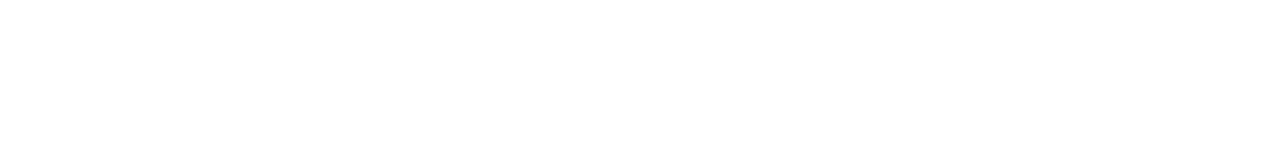
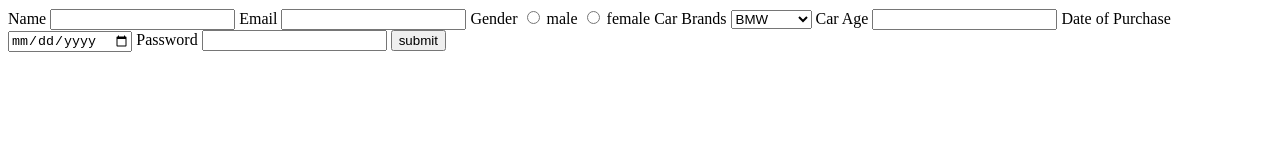
Before and after one commit to acciojob/car-insurance-form-Anuradha-A-H, a website: page main.html in a window 1280 px wide. Drawn offline with Linux system fonts and the light colour scheme.

Commit message:
created a submission

```diff
--- a/main.html
+++ b/main.html
@@ -7,6 +7,37 @@
 </head>
 
 <body>
+	<form method="post">
+		<label for="name">Name</label>
+		<input id="name" type="text" required>
+
+
+		<label for="email">Email</label>
+		<input id="email" type="email" required>
+
+
+		<label for="gender">Gender</label>
+		<input id="male" type="radio" required>
+		<label for="male">male</label>
+		<input id="female" type="radio"  required>
+		<label for="female">female</label>
+		<label for="cars">Car Brands</label>
+		<select id="cars">
+			<option>BMW</option>
+			<option>Audi</option>
+			<option>Mercedez</option>
+		</select>
+		<label for="carage">Car Age</label>
+		<input id="carage" type="number" required >
+
+		<label for="dop">Date of Purchase</label>
+		<input id="dop" type="date" required>
+
+		<label for="password">Password</label>
+		<input id="password" type="password" required>
+
+		<input type="submit" value="submit">
+	</form>
 	<!-- the entire body must be written by student -->
     <script type="text/javascript" src="./script.js">
 </script>
```
